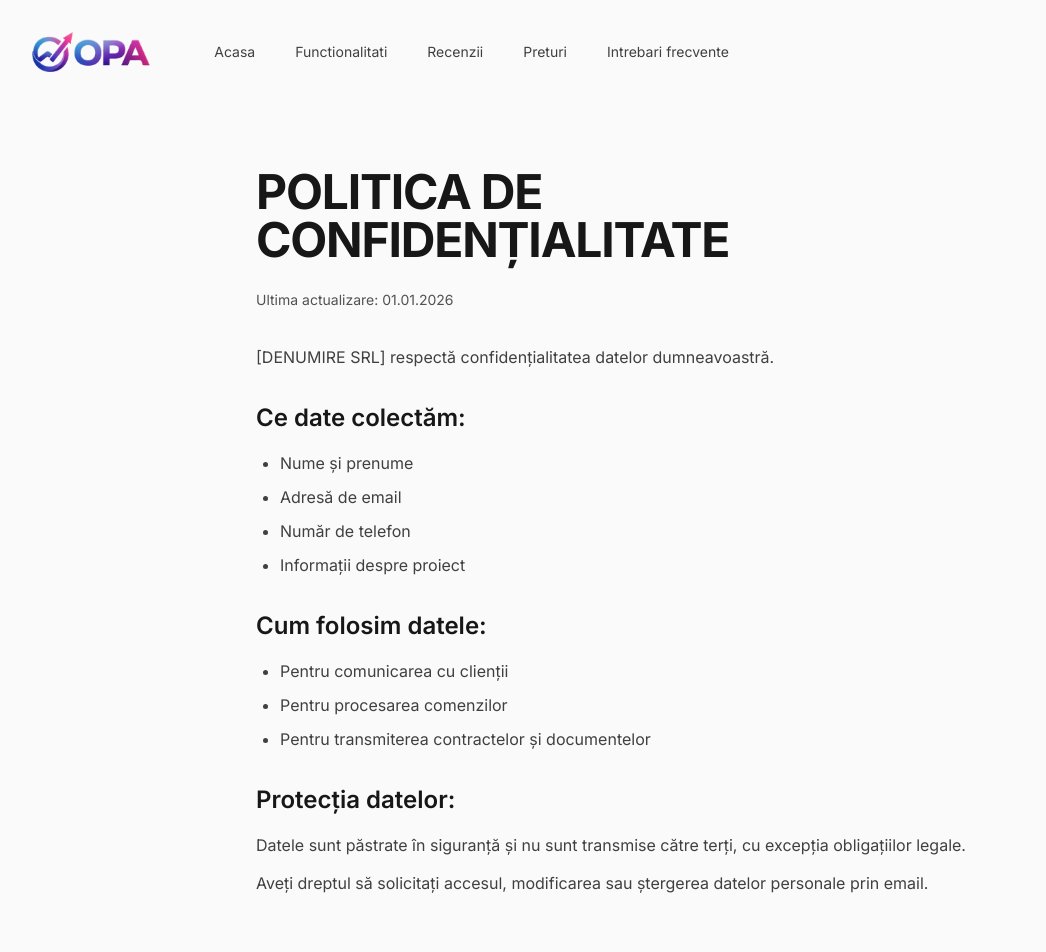
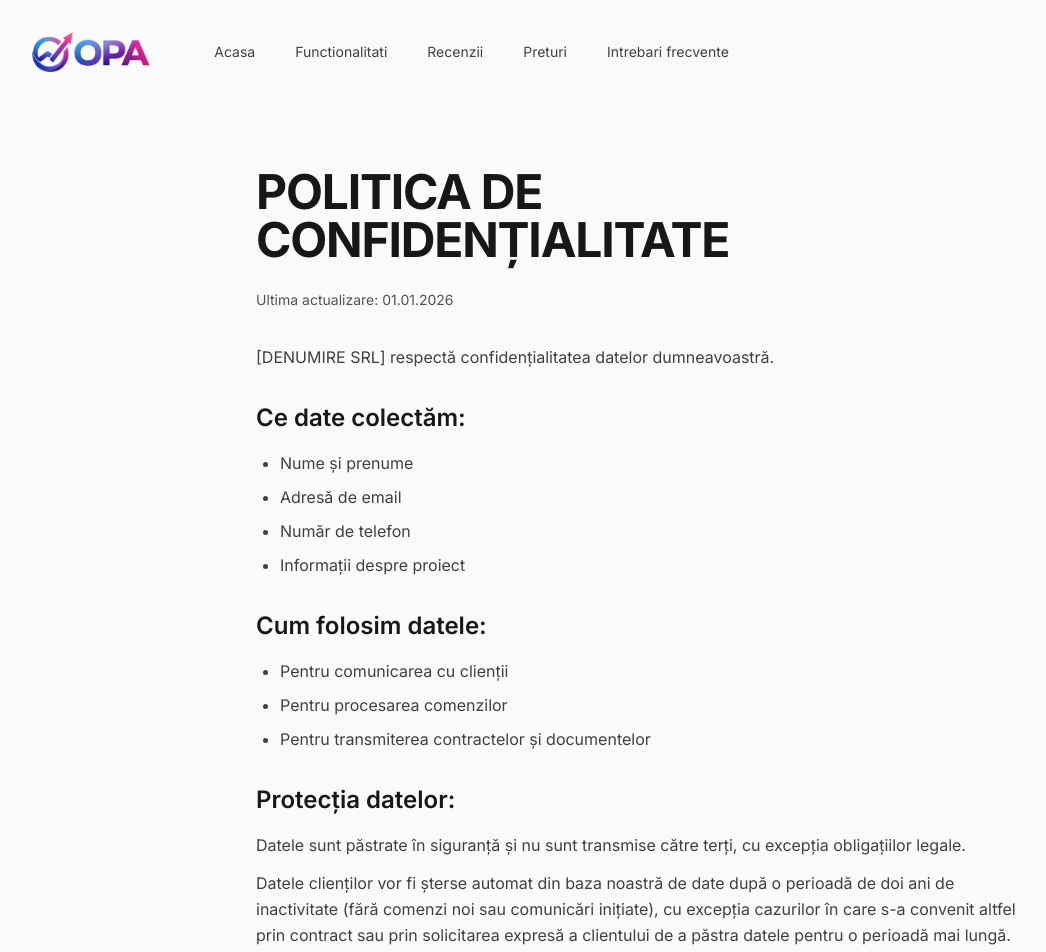
Before and after one commit to opa-agency/opa-agency, a Vue app: page /#/politica-de-confidentialitate in a window 1280 px wide. Shown: the top 952 px of the page, without its empty margins (0-1046 px from the left). Built offline with nearby package versions, Linux system fonts and the light colour scheme.

Commit message:
feat: update privacy policy to include data retention details

```diff
--- a/src/views/PrivacyPolicyView.vue
+++ b/src/views/PrivacyPolicyView.vue
@@ -40,6 +40,9 @@
               Datele sunt păstrate în siguranță și nu sunt transmise către terți, cu excepția obligațiilor legale.
             </p>
             <p class="mt-3">
+              Datele clienților vor fi șterse automat din baza noastră de date după o perioadă de doi ani de inactivitate (fără comenzi noi sau comunicări inițiate), cu excepția cazurilor în care s-a convenit altfel prin contract sau prin solicitarea expresă a clientului de a păstra datele pentru o perioadă mai lungă.
+            </p>
+            <p class="mt-3">
               Aveți dreptul să solicitați accesul, modificarea sau ștergerea datelor personale prin email.
             </p>
           </section>
```
